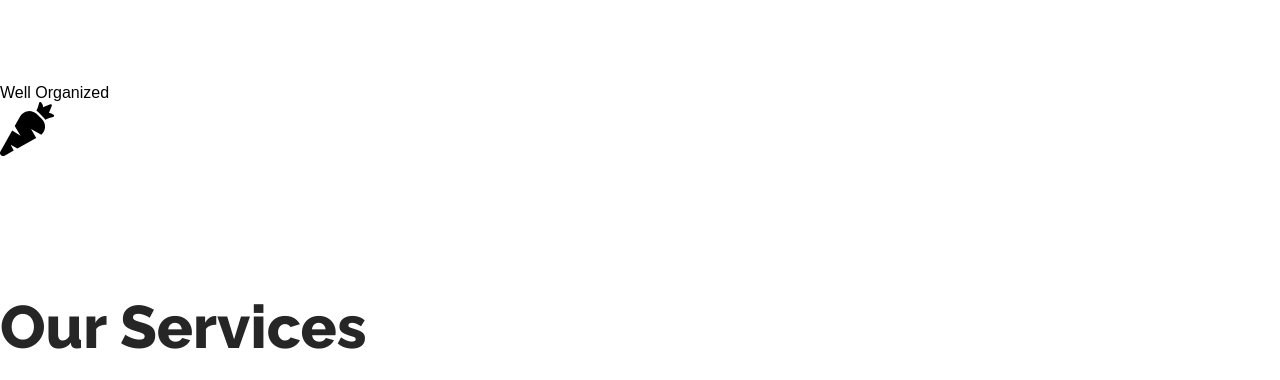
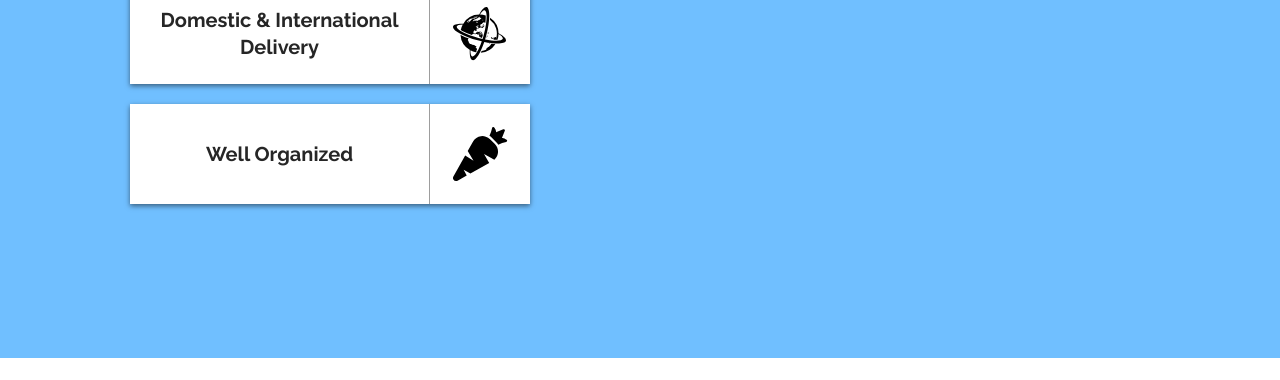
Before and after one commit to winnersroot/AHHHE, a plain HTML site: page index.html in a window 1280 px wide. Shown: the part 530-910 px from the top of the page. After the commit the page ends 888 px from the top, so only its background shows below. Drawn offline with Linux system fonts and the light colour scheme.

Commit message:
Add files via upload

```diff
--- /dev/null
+++ b/css/style.less
@@ -0,0 +1,148 @@
+/*-@variablse------------------------------------*/
+@font: 'Raleway', sans-serif;
+@colorDark: rgb(38, 38, 38);
+@colorLight: rgb(255, 255, 255);
+@shadow: 0px 2px 5px 0px rgba(0, 0, 0, 0.5);
+
+/*--@variablse------------------------------------*/
+/*--MIXINS----------------------------------------*/
+ .fonts(@font, @color: @colorDark, @size: 15px, @weight: 300, @lineH: 25px) {
+ 	font-family: @font;
+ 	font-size: @size;
+ 	font-weight: @weight;
+ 	line-height: @lineH;
+ 	color: @color;
+ }
+
+ .myHover() {
+   &:hover {
+    box-shadow: 0px 4px 10px 0px rgba(0, 0, 0, 0.5);
+   }
+ }
+ /*--END_MIXINS----------------------------------------*/
+
+/*-GENERAL------------------------------------*/
+*,
+::before,
+::after {
+	padding: 0;
+	marging: 0;
+	/* box-sizing: border-box; */
+}
+.body{
+	width: 1500px;
+}
+.content {
+	text-align: left
+}
+
+.content_title {
+	font-family: 'Raleway', sans-serif;
+	color:  #262626;
+	font-size: 60px;
+	font-weight: 800;
+	line-height: 25px;
+
+}
+.content_describe {
+	font-family: 'Raleway', sans-serif;
+	color:  #262626;
+	font-size: 17px;
+	font-weight: 300;
+	line-height: 27px;
+}
+.button {
+	background-color:  #ff6033;
+	box-shadow: 0px 2px 5px 0px rgba(0, 0, 0, 0.5);
+	width: 200px;
+	height: 55px;
+	font-family: 'Raleway', sans-serif;
+	color:  #ffffff;
+	font-size: 20px;
+	font-weight: 300;
+	line-height: 27px;
+	text-align: center;
+}
+/*-END_GENERAL------------------------------------*/
+
+/*-ABOUT_US------------------------------------*/
+
+/*-END_ABOUT_US------------------------------------*/
+
+
+.services {
+	height: 790px;
+	min-width: 1200px;
+	background-color: #70bfff;
+	display: flex;
+	justify-content: center;
+	box-sizing: border-box;
+}
+.services_item {
+	width: 50%;
+	padding-top: 22px;
+	display: flex;
+	flex-direction: column;
+	align-items: flex-end;
+	justify-content: center;
+	margin-right: 200px;
+}
+.servises_button {
+	margin: 10px;
+	display: flex;
+	align-items: center;
+	background-color: @colorLight;
+	width: 400px;
+	height: 100px;
+ 	.fonts(@font, @colorDark, 20px, 700, 27px);
+	color:  @colorDark;
+	text-align: center;
+	box-shadow: @shadow;
+	.myHover();
+}
+
+
+.button_name {
+	flex-grow: 1;
+}
+.servises_svg {
+	width: 100px;
+	height: inherit;
+	display: flex;
+	justify-content: center;
+	align-items: center;
+	border-left: 1px solid #9d9d9d;
+	flex-shrink: 0;
+}
+.bucket {
+	width: 47px;
+	height: 44px;
+}
+.carrot {
+	width: 55px;
+	height: 55px;
+}
+.hand {
+	width: 55px;
+	height: 49px;
+}
+.world {
+	width: 54px;
+	height: 54px;
+}
+.services_title {
+	width: 50%;
+	display: flex;
+	align-items: center;
+	justify-content: flex-start;
+	position: relative;
+	padding-bottom: 60px;
+}
+.services_title--h1 {
+	color: white;
+	position: absolute;
+	left: -83px;
+	top: 290px;
+	font-size: 90px;
+	font-weight: 800;
+}
```
Also changed, not shown: css/normalize.css, css/style-dist.css (added), css/style.css.
